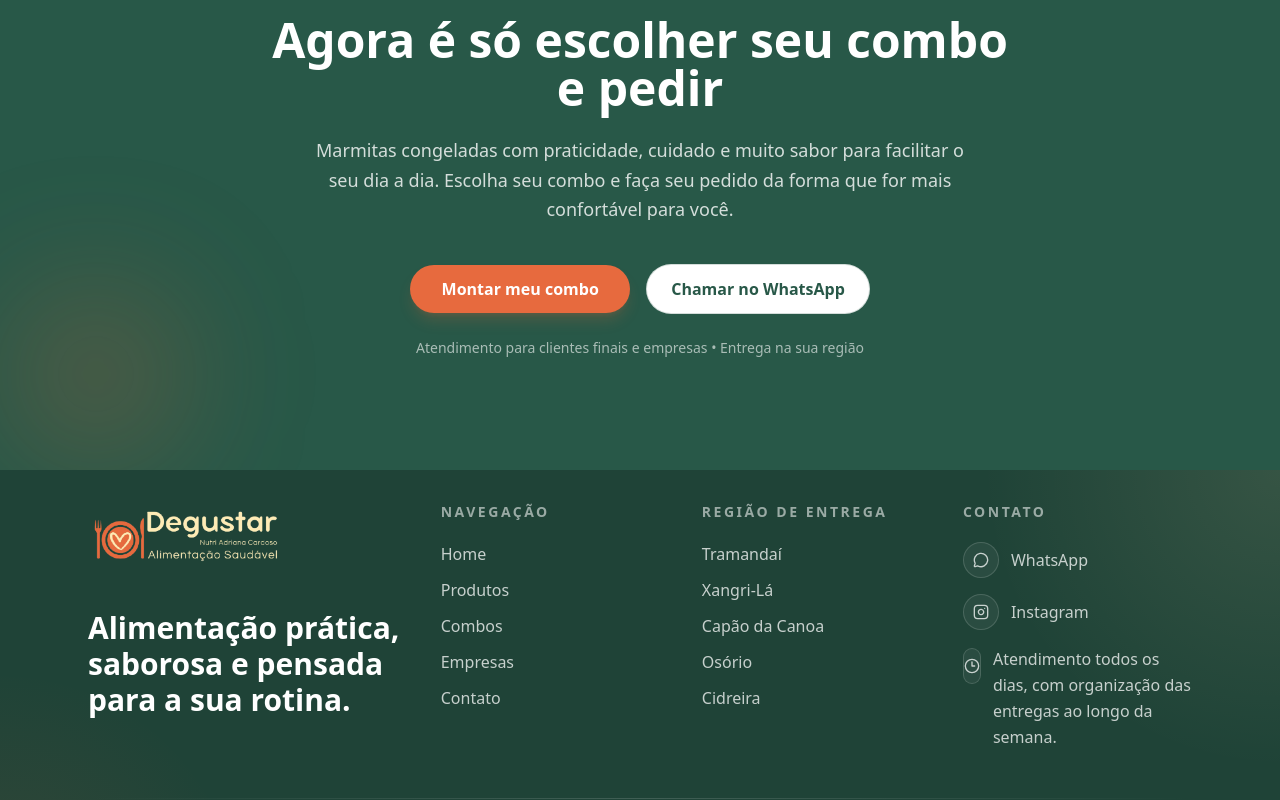
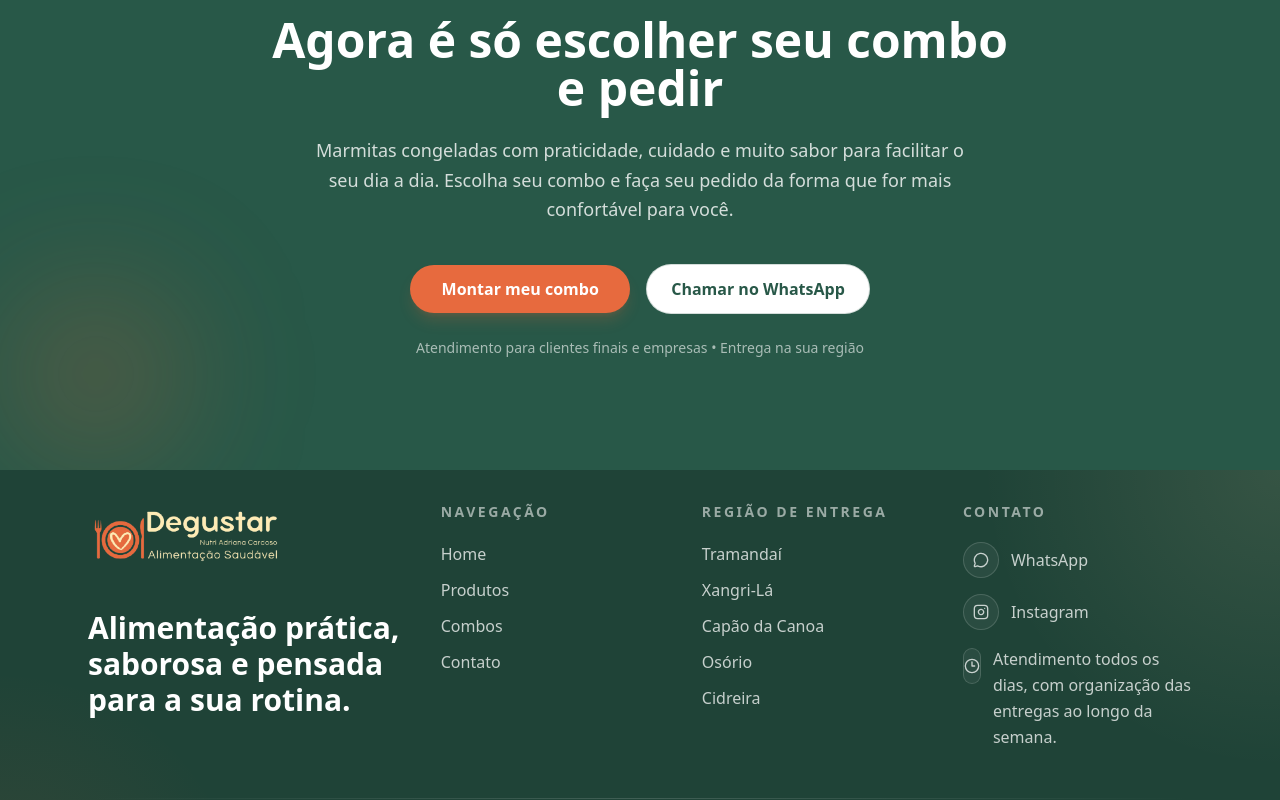
Before and after one commit to filipidegustar/degustar-site, a React (Vite) app: page / in a window 1280 px wide. Shown: the part 11200-12000 px from the top of the page. Built offline with nearby package versions, Linux system fonts and the light colour scheme.

Commit message:
Ajustes nos links

```diff
--- a/src/App.jsx
+++ b/src/App.jsx
@@ -1,18 +1,26 @@
-import { BrowserRouter, Routes, Route } from "react-router-dom"
-import Home from "./pages/Home"
-import Produtos from "./pages/Produtos" // IMPORTAR
+import { BrowserRouter, Routes, Route } from "react-router-dom";
+import Home from "./pages/Home";
+import Produtos from "./pages/Produtos";
 import Contato from "./pages/Contato";
+import Navbar from "./components/Navbar";
+import Footer from "./components/Footer";
 
 function App() {
   return (
     <BrowserRouter>
-      <Routes>
-        <Route path="/" element={<Home />} />
-        <Route path="/produtos" element={<Produtos />} /> {/* NOVA ROTA */}
-        <Route path="/contato" element={<Contato />} />
-      </Routes>
+      <main className="bg-white text-gray-800 pt-16">
+        <Navbar />
+
+        <Routes>
+          <Route path="/" element={<Home />} />
+          <Route path="/produtos" element={<Produtos />} />
+          <Route path="/contato" element={<Contato />} />
+        </Routes>
+
+        <Footer />
+      </main>
     </BrowserRouter>
-  )
+  );
 }
 
-export default App
+export default App;
--- a/src/components/CTAFinal.jsx
+++ b/src/components/CTAFinal.jsx
@@ -28,7 +28,7 @@ export default function CTAFinal() {
 
         <div className="flex flex-col sm:flex-row items-center justify-center gap-4 mb-6">
           <CTAButton
-            href="/combo"
+            href="/produtos"
             className="min-w-[220px]"
           >
             Montar meu combo
--- a/src/components/Combos.jsx
+++ b/src/components/Combos.jsx
@@ -95,7 +95,7 @@ export default function Combos() {
 
               <div className="relative">
                 <CTAButton
-                  href="/combo"
+                  href="/produtos"
                   variant={combo.principal ? "primary" : "secondary"}
                   className={`w-full ${
                     combo.principal
--- a/src/components/Footer.jsx
+++ b/src/components/Footer.jsx
@@ -44,14 +44,8 @@ export default function Footer() {
               </li>
 
               <li>
-                <Link to="/combo" className="transition hover:text-white hover:translate-x-0.5 inline-block">
+                <Link to="/produtos" className="transition hover:text-white hover:translate-x-0.5 inline-block">
                   Combos
-                </Link>
-              </li>
-
-              <li>
-                <Link to="/empresas" className="transition hover:text-white hover:translate-x-0.5 inline-block">
-                  Empresas
                 </Link>
               </li>
 
--- a/src/components/RegiaoEntrega.jsx
+++ b/src/components/RegiaoEntrega.jsx
@@ -204,8 +204,7 @@ export default function RegiaoEntrega() {
             </div>
 
             <CTAButton
-              href="https://wa.me/5551994597667"
-              target="_blank"
+              href="/Contato"
               variant="secondary"
             >
               Consultar entrega
--- a/src/pages/Home.jsx
+++ b/src/pages/Home.jsx
@@ -1,4 +1,3 @@
-import Navbar from "../components/Navbar";
 import Hero from "../components/Hero";
 import Problema from "../components/Problema";
 import Solucao from "../components/Solucao";
@@ -10,13 +9,11 @@ import VideoInstitucional from "../components/VideoInstitucional";
 import Portfolio from "../components/Portfolio";
 import RegiaoEntrega from "../components/RegiaoEntrega";
 import CTAFinal from "../components/CTAFinal";
-import Footer from "../components/Footer";
 import Reveal from "../components/Reveal";
 
 export default function Home() {
   return (
-    <main className="bg-white text-gray-800 pt-16">
-      <Navbar />
+    <>
       <Hero />
 
       <Reveal>
@@ -56,8 +53,6 @@ export default function Home() {
       <Reveal>
         <CTAFinal />
       </Reveal>
-
-      <Footer />
-    </main>
+    </>
   );
 }
```
